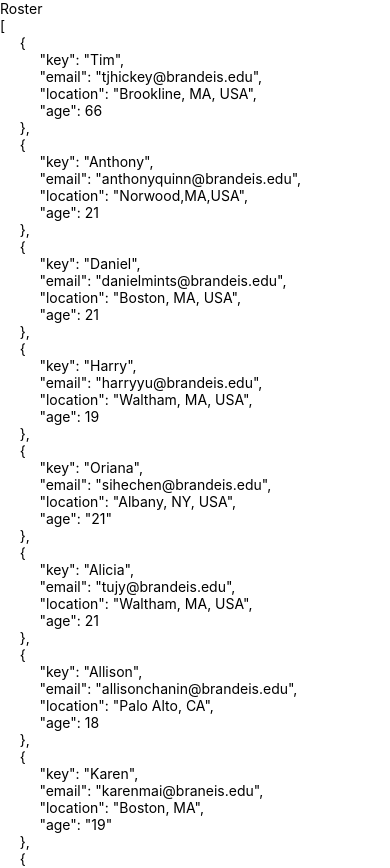
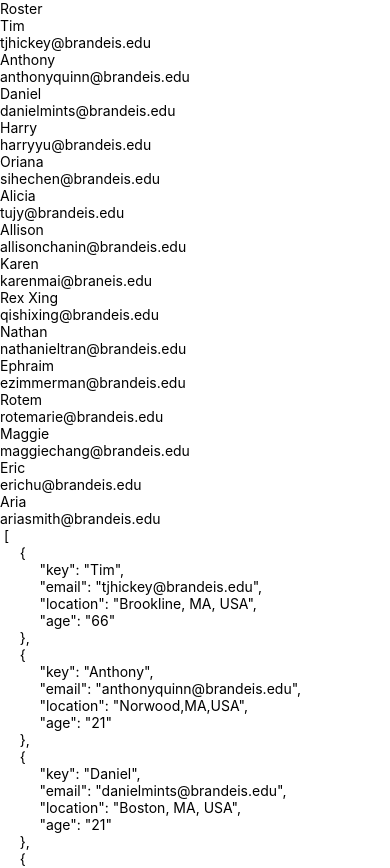
Before and after one commit to tjhickey724/cs153asum22, a React Native app in the folder firstproject/: screen / in a window 390 px wide. Shown: the top 868 px of the page. Built offline with nearby package versions, Linux system fonts and the light colour scheme.

Commit message:
fixed roster code

```diff
--- a/firstproject/components/roster.js
+++ b/firstproject/components/roster.js
@@ -1,34 +1,58 @@
 import React from 'react';
-import { Text,  View } from 'react-native';
+import { Text,  FlatList, View, StyleSheet } from 'react-native';
 
-const data =
-[
-    {key:'Tim', email:'tjhickey@brandeis.edu', location:'Brookline, MA, USA',age:66,},
-    {key:'Anthony',email:'anthonyquinn@brandeis.edu',location:'Norwood,MA,USA',age: 21,},
-    {key:'Daniel', email:'danielmints@brandeis.edu', location:'Boston, MA, USA', age:21,},
-    {key:'Harry', email:'harryyu@brandeis.edu', location:'Waltham, MA, USA', age:19,},
-    {key: 'Oriana', email:'sihechen@brandeis.edu', location:'Albany, NY, USA', age: '21', },
-    {key: 'Alicia', email: 'tujy@brandeis.edu', location: 'Waltham, MA, USA', age: 21},
-    {key:'Allison', email:'allisonchanin@brandeis.edu',location:'Palo Alto, CA', age: 18,},
-    {key:'Karen', email: 'karenmai@braneis.edu', location: 'Boston, MA', age: '19'},
-    {key:'Rex Xing', email:'qishixing@brandeis.edu', location:'Waltham, MA, USA', age:22},
-    {key:'Nathan', email: 'nathanieltran@brandeis.edu', location: 'Newton, MA', age: 20,},
-    {key: 'Ephraim', email: 'ezimmerman@brandeis.edu', location: 'South Haven, MI', age: '19'},
-    {key:'Rotem', email: 'rotemarie@brandeis.edu', location:'Israel', age: '23'},
-    {key:'Maggie', email:'maggiechang@brandeis.edu', location:'Irvine, CA, USA',age:'20',},
-    {key:'Eric',email:'erichu@brandeis.edu',location:'Seattle,WA',age:'20'},
-    {key:'Aria', email:'ariasmith@brandeis.edu', location:'Ellicott City,MD, USA', age: '20',},,
 
-    ];
+const styles = StyleSheet.create({
+    container: {
+     flex: 1,
+     paddingTop: 22
+    },
+    item: {
+      padding: 10,
+      fontSize: 18,
+      height: 44,
+    },
+  });
+
+  const data =
+  [
+    { key: 'Tim', email: 'tjhickey@brandeis.edu', location: 'Brookline, MA, USA', age: '66' },
+    { key: 'Anthony', email: 'anthonyquinn@brandeis.edu', location: 'Norwood,MA,USA', age: '21' },
+    { key: 'Daniel', email: 'danielmints@brandeis.edu', location: 'Boston, MA, USA', age: '21' },
+    { key: 'Harry', email: 'harryyu@brandeis.edu', location: 'Waltham, MA, USA', age: '19', },
+    { key: 'Oriana', email: 'sihechen@brandeis.edu', location: 'Albany, NY, USA', age: '21' },
+    { key: 'Alicia', email: 'tujy@brandeis.edu', location: 'Waltham, MA, USA', age: '21' },
+    { key: 'Allison', email: 'allisonchanin@brandeis.edu', location: 'Palo Alto, CA', age: '18' },
+    { key: 'Karen', email: 'karenmai@braneis.edu', location: 'Boston, MA', age: '19' },
+    { key: 'Rex Xing', email: 'qishixing@brandeis.edu', location: 'Waltham, MA, USA', age: '22' },
+    { key: 'Nathan', email: 'nathanieltran@brandeis.edu', location: 'Newton, MA', age: '20' },
+    { key: 'Ephraim', email: 'ezimmerman@brandeis.edu', location: 'South Haven, MI', age: '19' },
+    { key: 'Rotem', email: 'rotemarie@brandeis.edu', location: 'Israel', age: '23' },
+    { key: 'Maggie', email: 'maggiechang@brandeis.edu', location: 'Irvine, CA, USA', age: '20' },
+    { key: 'Eric', email: 'erichu@brandeis.edu', location: 'Seattle,WA', age: '20' },
+    { key: 'Aria', email: 'ariasmith@brandeis.edu', location: 'Ellicott City,MD, USA', age: '20' },
+ ];
+
+ const rosterItem = (item) => {
+    return (
+    <View>
+        <Text>{item.key}</Text>
+        <Text>{item.email}</Text>
+    </View>
+    );
+ }
+
+
 
 const Roster = () => {
     return (
         <View>
             <Text>Roster</Text>
-            <Text>
-                {JSON.stringify(data,null, 5)}
-            </Text>
-
+            <FlatList
+               data = {data}
+               renderItem={({item}) => rosterItem(item)}
+            />
+            <Text> {JSON.stringify(data,null,5)}</Text>
         </View>
     )
 }
```
